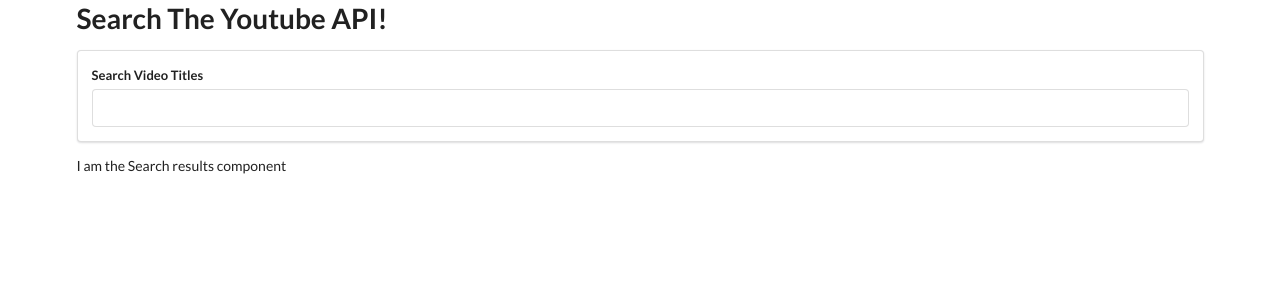
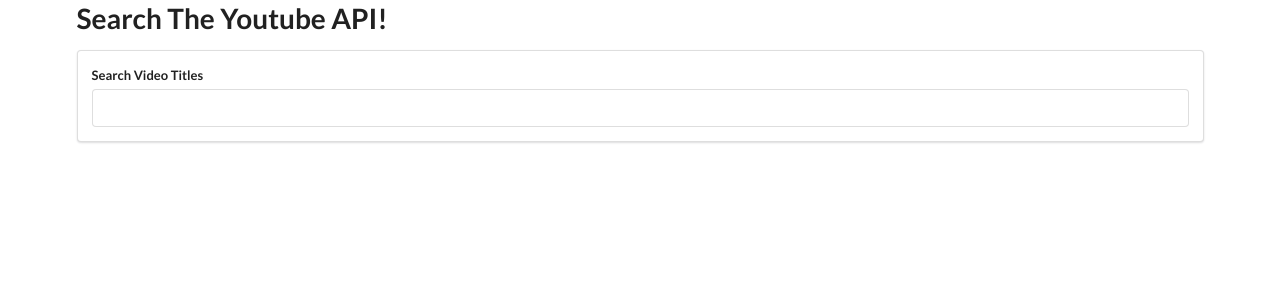
Before and after one commit to kimjane93/react-101-youtube-vid-search, a React (Create React App) app: page / in a window 1280 px wide. Shown: the top 300 px of the page. Built offline with nearby package versions, Linux system fonts and the light colour scheme.

Commit message:
pass results to results list via props, and specific item props to detail component within list

```diff
--- a/src/components/App.jsx
+++ b/src/components/App.jsx
@@ -27,7 +27,9 @@ class App extends Component {
                 <SearchBar
                     onSearchSubmit={this.onSearchSubmit}
                 />
-                <SearchResults />
+                <SearchResults
+                    results={this.state.results}
+                />
             </div>
         )
     }
--- a/src/components/SearchResult.jsx
+++ b/src/components/SearchResult.jsx
@@ -0,0 +1,10 @@
+import React from 'react'
+
+const SearchResult = ({ result }) => {
+    return (
+        <div>{result.snippet.title}</div>
+    )
+}
+
+
+export default SearchResult
--- a/src/components/SearchResults.jsx
+++ b/src/components/SearchResults.jsx
@@ -1,11 +1,14 @@
 import React from 'react'
+import SearchResult from './SearchResult'
 
 
-const SearchResults = () => {
+const SearchResults = ({ results }) => {
 
         return (
             <div>
-                I am the Search results component
+                {results.map((result)=> (
+                    <SearchResult result={result} />
+                ))}
             </div>
         )
 }
```
